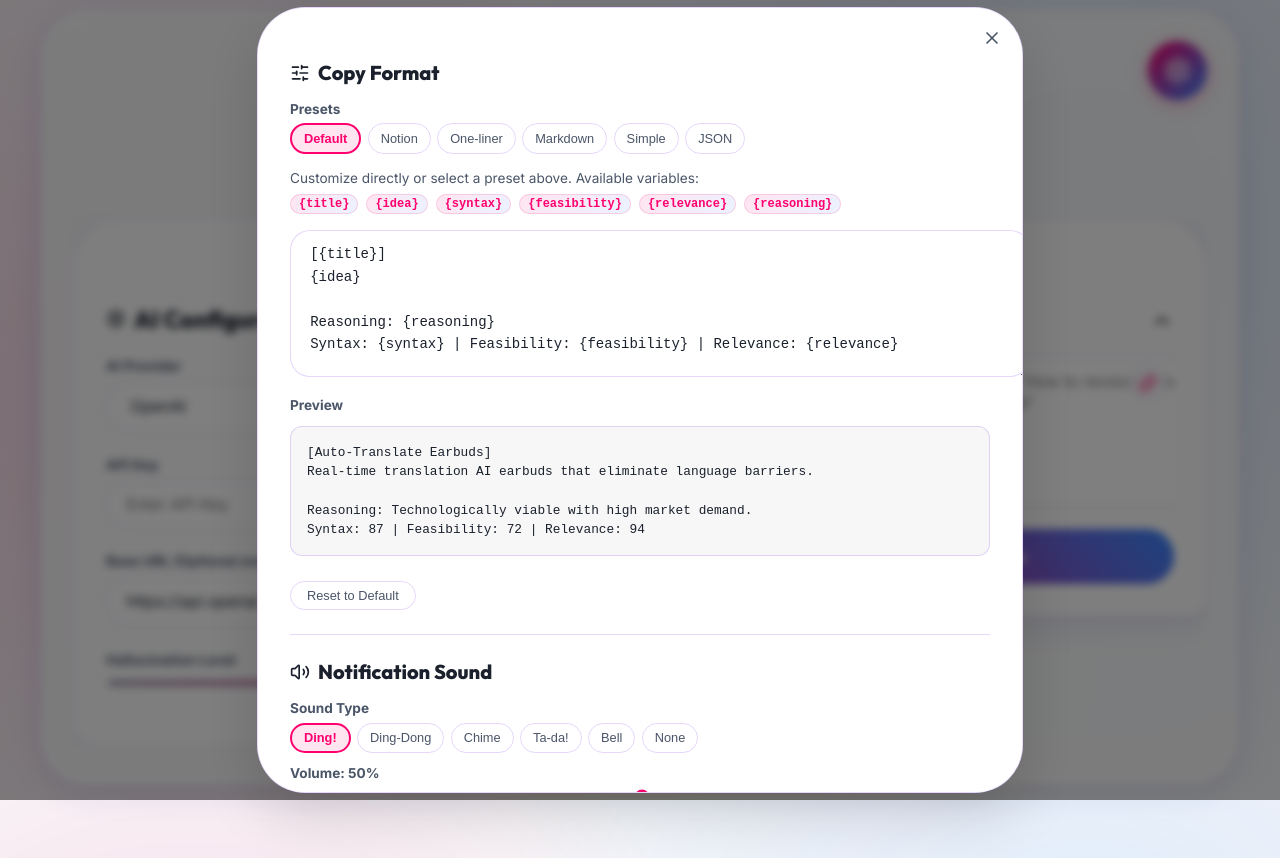
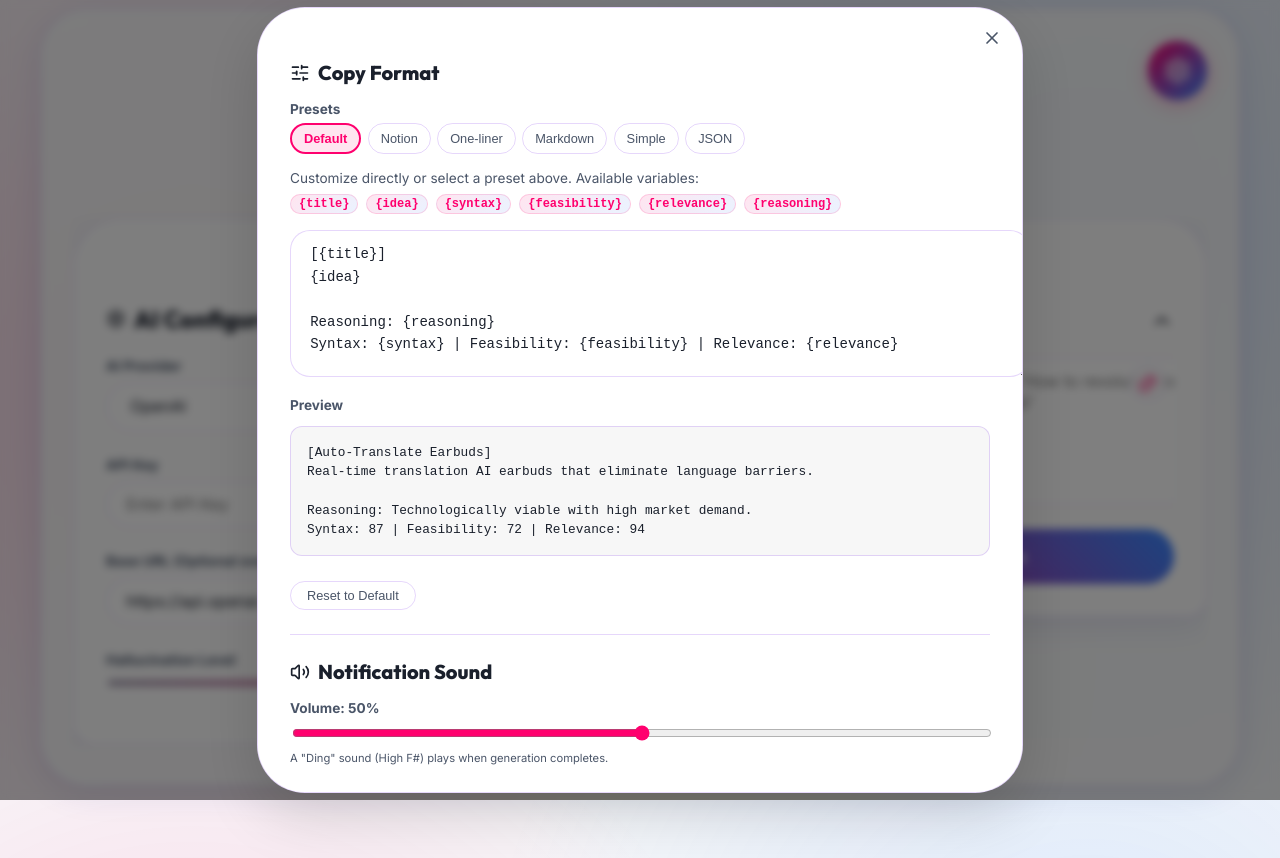
Before and after one commit to boriisyun-stack/CreFlux, a React (Vite) app: page / in a window 1280 px wide. Both pictures are taken after a click on the button 1177 px from the left and 70 px from the top of the page. Built offline with nearby package versions, Linux system fonts and the light colour scheme.

Commit message:
feat: simplify notification sound to high F# ding

```diff
--- a/src/App.jsx
+++ b/src/App.jsx
@@ -359,80 +359,24 @@ const SAMPLE_IDEA = {
   evaluation: { syntax: 87, feasibility: 72, relevance: 94, reasoning: 'Technologically viable with high market demand.' },
 };
 
-const SOUND_TYPES = [
-  { key: 'ding', name: 'Ding!' },
-  { key: 'dingdong', name: 'Ding-Dong' },
-  { key: 'chime', name: 'Chime' },
-  { key: 'tada', name: 'Ta-da!' },
-  { key: 'bell', name: 'Bell' },
-  { key: 'none', name: 'None' },
-];
-
-function playSound(type, volume) {
-  if (type === 'none' || volume <= 0) return;
+function playSound(volume) {
+  if (volume <= 0) return;
   try {
     const ctx = new (window.AudioContext || window.webkitAudioContext)();
+    const osc = ctx.createOscillator();
     const gain = ctx.createGain();
+
+    osc.type = 'sine';
+    osc.frequency.setValueAtTime(1479.98, ctx.currentTime); // High F# (F#6)
+
+    gain.gain.setValueAtTime(volume, ctx.currentTime);
+    gain.gain.exponentialRampToValueAtTime(0.01, ctx.currentTime + 0.4);
+
+    osc.connect(gain);
     gain.connect(ctx.destination);
-    gain.gain.value = volume;
 
-    if (type === 'ding') {
-      // Ding: two rising tones
-      [880, 1108].forEach((freq, i) => {
-        const osc = ctx.createOscillator();
-        osc.type = 'sine';
-        osc.frequency.value = freq;
-        osc.connect(gain);
-        osc.start(ctx.currentTime + i * 0.15);
-        osc.stop(ctx.currentTime + i * 0.15 + 0.2);
-      });
-    } else if (type === 'dingdong') {
-      // Ding-Dong: classic two-tone
-      [660, 523].forEach((freq, i) => {
-        const osc = ctx.createOscillator();
-        osc.type = 'sine';
-        osc.frequency.value = freq;
-        osc.connect(gain);
-        osc.start(ctx.currentTime + i * 0.25);
-        osc.stop(ctx.currentTime + i * 0.25 + 0.3);
-      });
-    } else if (type === 'chime') {
-      // Chime: ascending sparkle
-      [523, 659, 784, 1047].forEach((freq, i) => {
-        const osc = ctx.createOscillator();
-        osc.type = 'triangle';
-        osc.frequency.value = freq;
-        const g = ctx.createGain();
-        g.gain.value = volume * (1 - i * 0.2);
-        osc.connect(g).connect(ctx.destination);
-        osc.start(ctx.currentTime + i * 0.1);
-        osc.stop(ctx.currentTime + i * 0.1 + 0.15);
-      });
-    } else if (type === 'tada') {
-      // Ta-da!: triumphant chord
-      [523, 659, 784].forEach((freq) => {
-        const osc = ctx.createOscillator();
-        osc.type = 'square';
-        osc.frequency.value = freq;
-        const g = ctx.createGain();
-        g.gain.setValueAtTime(volume * 0.3, ctx.currentTime);
-        g.gain.exponentialRampToValueAtTime(0.001, ctx.currentTime + 0.5);
-        osc.connect(g).connect(ctx.destination);
-        osc.start(ctx.currentTime);
-        osc.stop(ctx.currentTime + 0.5);
-      });
-    } else if (type === 'bell') {
-      // Bell: bell-like tone
-      const osc = ctx.createOscillator();
-      osc.type = 'sine';
-      osc.frequency.value = 830;
-      const g = ctx.createGain();
-      g.gain.setValueAtTime(volume, ctx.currentTime);
-      g.gain.exponentialRampToValueAtTime(0.001, ctx.currentTime + 0.8);
-      osc.connect(g).connect(ctx.destination);
-      osc.start(ctx.currentTime);
-      osc.stop(ctx.currentTime + 0.8);
-    }
+    osc.start();
+    osc.stop(ctx.currentTime + 0.4);
   } catch (e) {
     console.warn('Sound playback failed:', e);
   }
@@ -831,9 +775,6 @@ export default function App() {
       return localStorage.getItem('creflux_copy_format') || DEFAULT_COPY_FORMAT;
     } catch { return DEFAULT_COPY_FORMAT; }
   });
-  const [soundType, setSoundType] = useState(() => {
-    try { return localStorage.getItem('creflux_sound_type') || 'ding'; } catch { return 'ding'; }
-  });
   const [soundVolume, setSoundVolume] = useState(() => {
     try { return parseFloat(localStorage.getItem('creflux_sound_volume') ?? '0.5'); } catch { return 0.5; }
   });
@@ -888,7 +829,7 @@ export default function App() {
       setResults(evaluatedIdeas);
 
       // Play completion sound
-      playSound(soundType, soundVolume);
+      playSound(soundVolume);
 
       // Auto-collapse panels to show ideas taking full screen
       setShowGenerate(false);
@@ -1241,32 +1182,6 @@ export default function App() {
               <div style={{ display: 'flex', flexDirection: 'column', gap: '0.75rem' }}>
                 <div>
                   <label style={{ fontSize: '0.85rem', color: 'var(--colors-textMuted)', fontWeight: 600, display: 'block', marginBottom: '0.4rem' }}>
-                    Sound Type
-                  </label>
-                  <div style={{ display: 'flex', flexWrap: 'wrap', gap: '0.4rem' }}>
-                    {SOUND_TYPES.map(s => (
-                      <button
-                        key={s.key}
-                        onClick={() => { setSoundType(s.key); try { localStorage.setItem('creflux_sound_type', s.key); } catch { } if (s.key !== 'none') playSound(s.key, soundVolume); }}
-                        style={{
-                          padding: '0.35rem 0.75rem',
-                          borderRadius: '999px',
-                          border: soundType === s.key ? '2px solid #FF006E' : '1px solid var(--colors-border)',
-                          background: soundType === s.key ? 'rgba(255, 0, 110, 0.1)' : 'transparent',
-                          color: soundType === s.key ? '#FF006E' : 'var(--colors-textMuted)',
-                          fontWeight: soundType === s.key ? 700 : 400,
-                          fontSize: '0.8rem',
-                          cursor: 'pointer',
-                          transition: 'all 0.2s ease',
-                        }}
-                      >
-                        {s.name}
-                      </button>
-                    ))}
-                  </div>
-                </div>
-                <div>
-                  <label style={{ fontSize: '0.85rem', color: 'var(--colors-textMuted)', fontWeight: 600, display: 'block', marginBottom: '0.4rem' }}>
                     Volume: {Math.round(soundVolume * 100)}%
                   </label>
                   <input
@@ -1275,9 +1190,14 @@ export default function App() {
                     max="1"
                     step="0.05"
                     value={soundVolume}
+                    onMouseUp={() => playSound(soundVolume)}
+                    onTouchEnd={() => playSound(soundVolume)}
                     onChange={(e) => { const v = parseFloat(e.target.value); setSoundVolume(v); try { localStorage.setItem('creflux_sound_volume', String(v)); } catch { } }}
                     style={{ width: '100%', accentColor: '#FF006E' }}
                   />
+                  <p style={{ fontSize: '0.7rem', color: 'var(--colors-textMuted)', marginTop: '0.4rem' }}>
+                    A "Ding" sound (High F#) plays when generation completes.
+                  </p>
                 </div>
               </div>
             </ModalContent>
```
